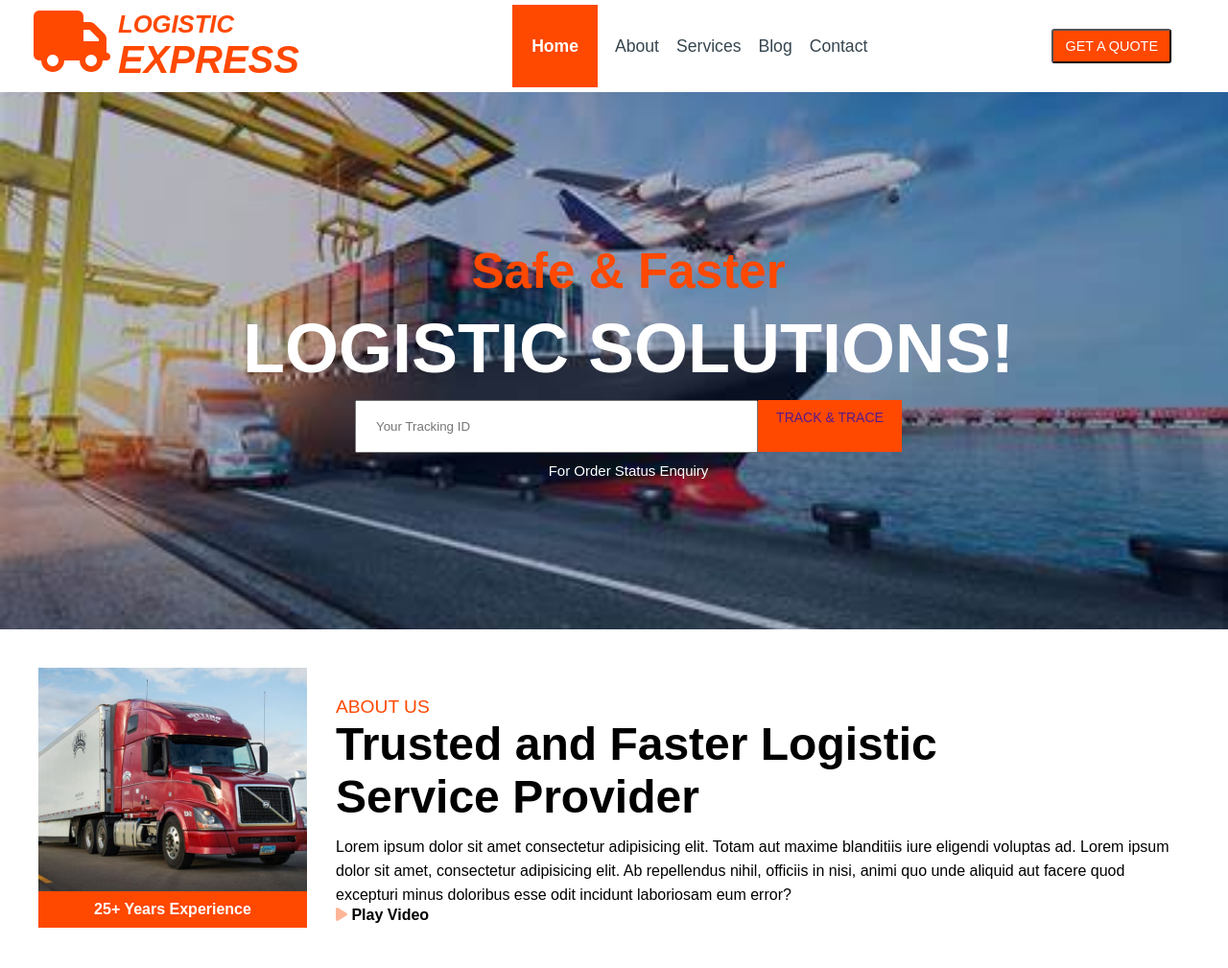
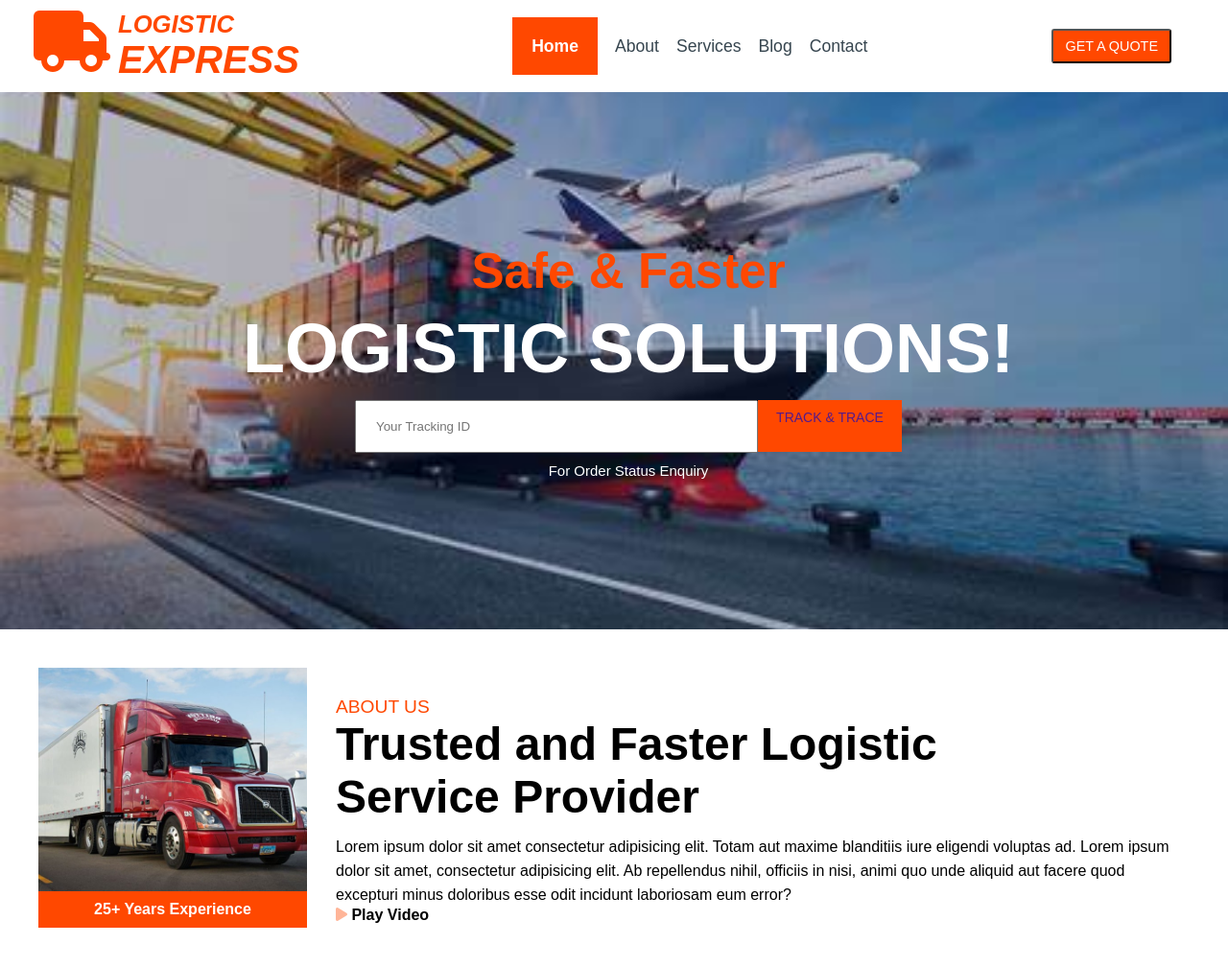
Before and after one commit to Abija-Joyce/Express-Logistics-Website, a plain HTML site: page index.html in a window 1280 px wide. Shown: the top 1009 px of the page at 96% size. Drawn offline with Linux system fonts and the light colour scheme.

Commit message:
Update style.css

```diff
--- a/style.css
+++ b/style.css
@@ -93,7 +93,7 @@ li{
 
 .link ul li .active{
     background-color: var(--color-primary);
-    padding: 33px 20px;
+    padding: 20px;
     color: var(--color-light2)!important;
     font-weight: bold;
 }
```
